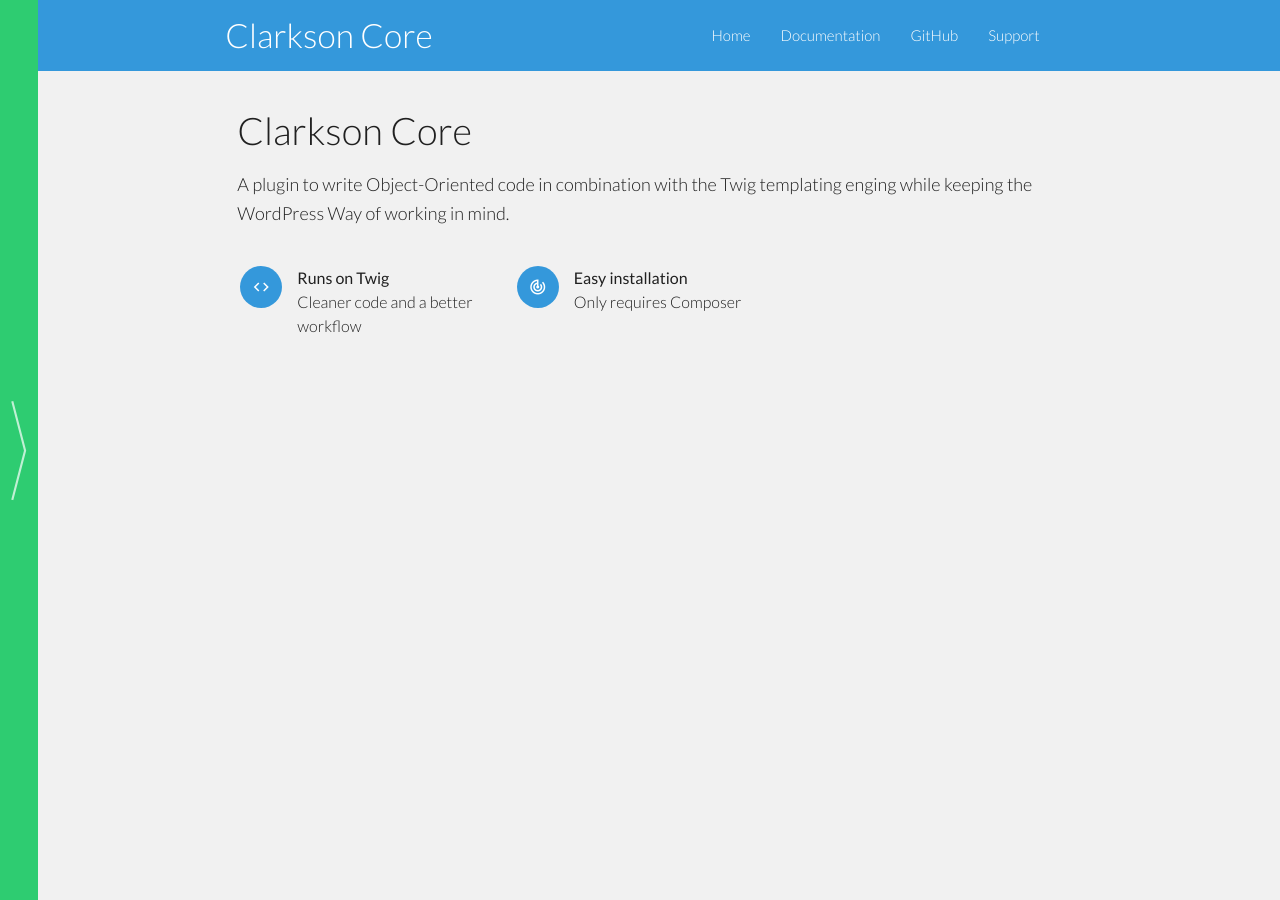
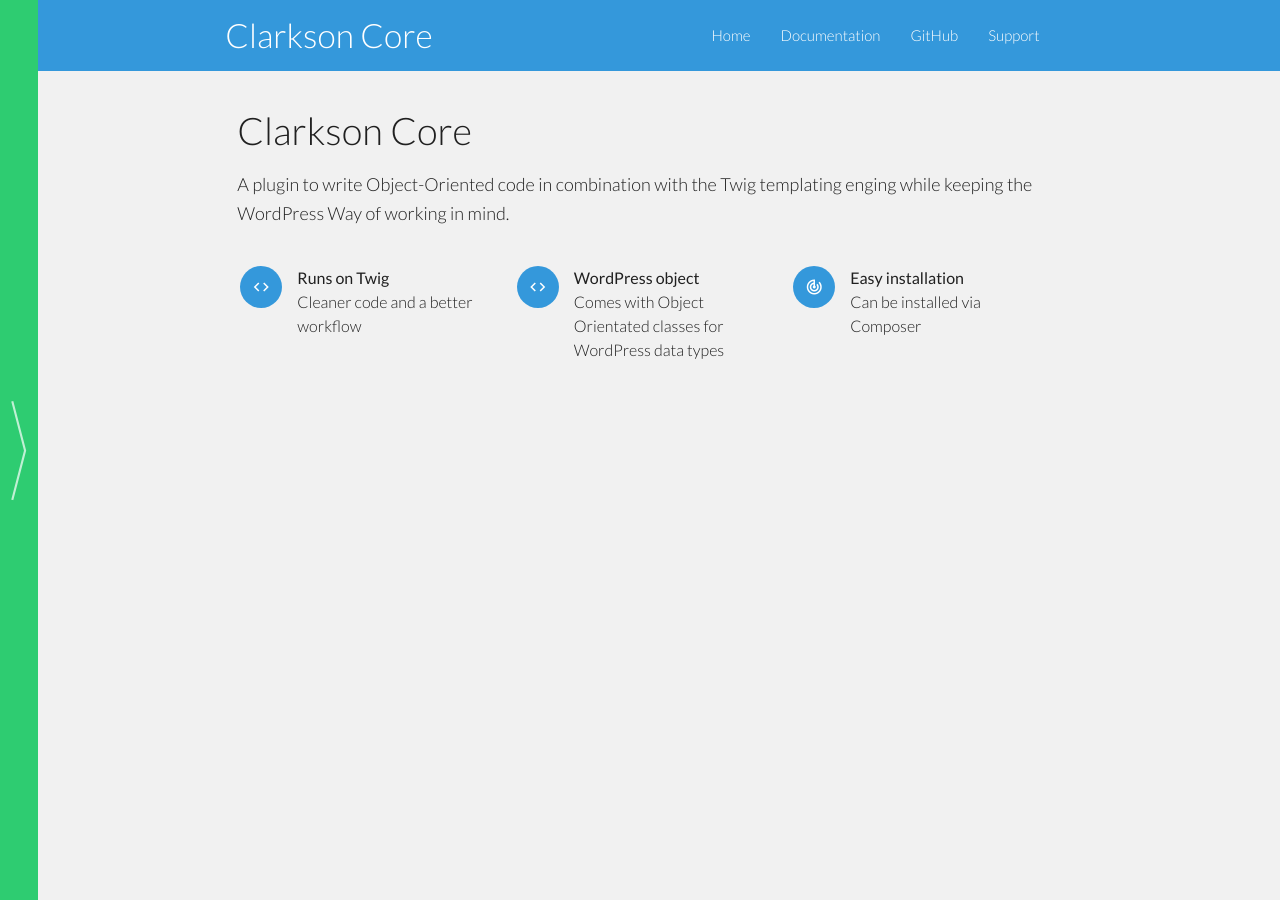
Before and after one commit to level-level/Clarkson-Theme, a Jekyll site: the page built from core/index.md, in a window 1280 px wide. Built offline with Jekyll 4.4.1, drawn with Linux system fonts in a browser that asks for light colours; some web fonts are replaced.

Commit message:
update core features text

```diff
--- a/core/index.md
+++ b/core/index.md
@@ -8,8 +8,11 @@ features:
     - title: Runs on Twig
       subtext: Cleaner code and a better workflow
       icon: code
+    - title: WordPress object
+      subtext: Comes with Object Orientated classes for WordPress data types
+      icon: code
     - title: Easy installation
-      subtext: Only requires Composer
+      subtext: Can be installed via Composer
       icon: track_changes
 ---
 # Clarkson Core
```
